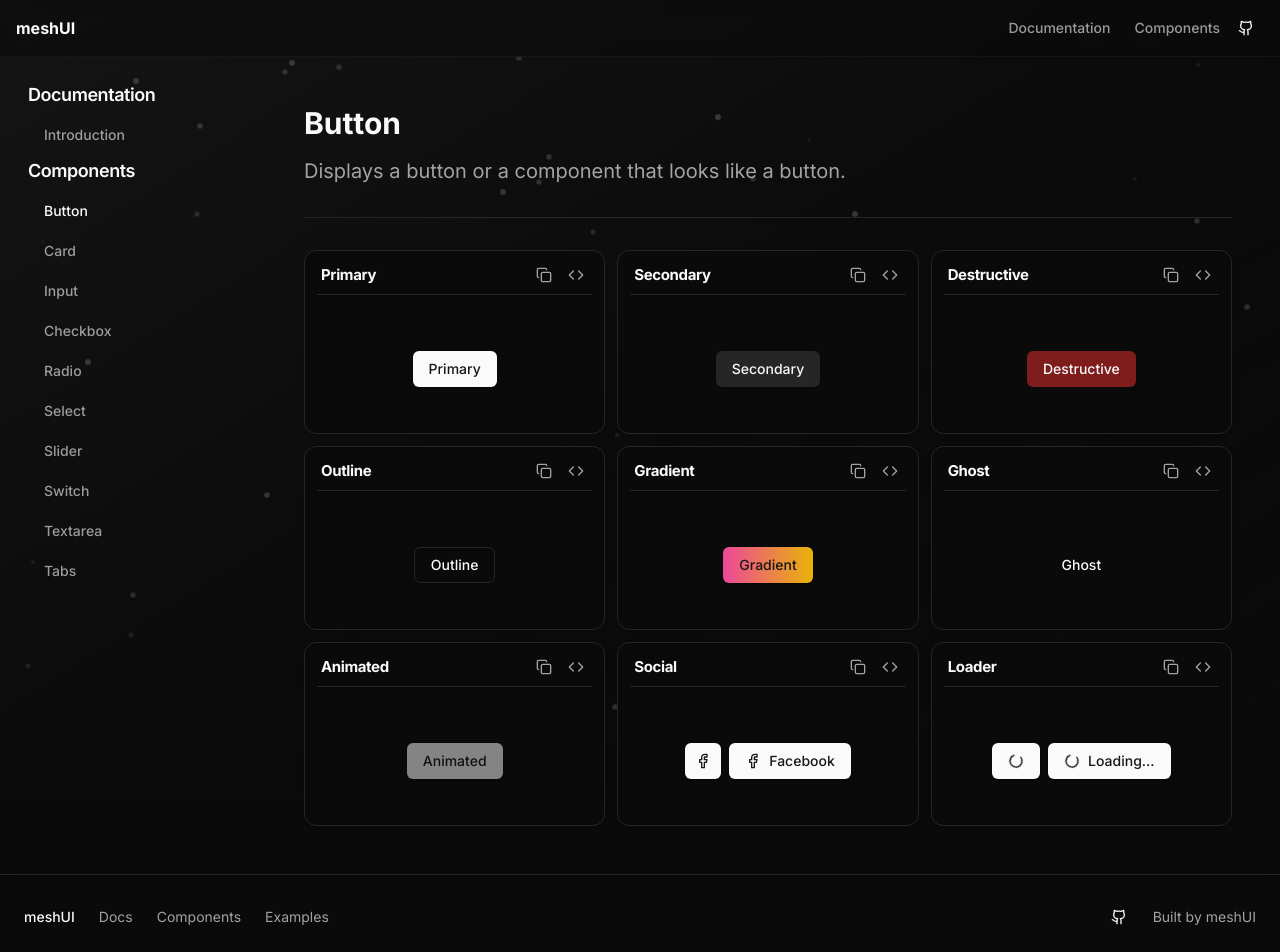
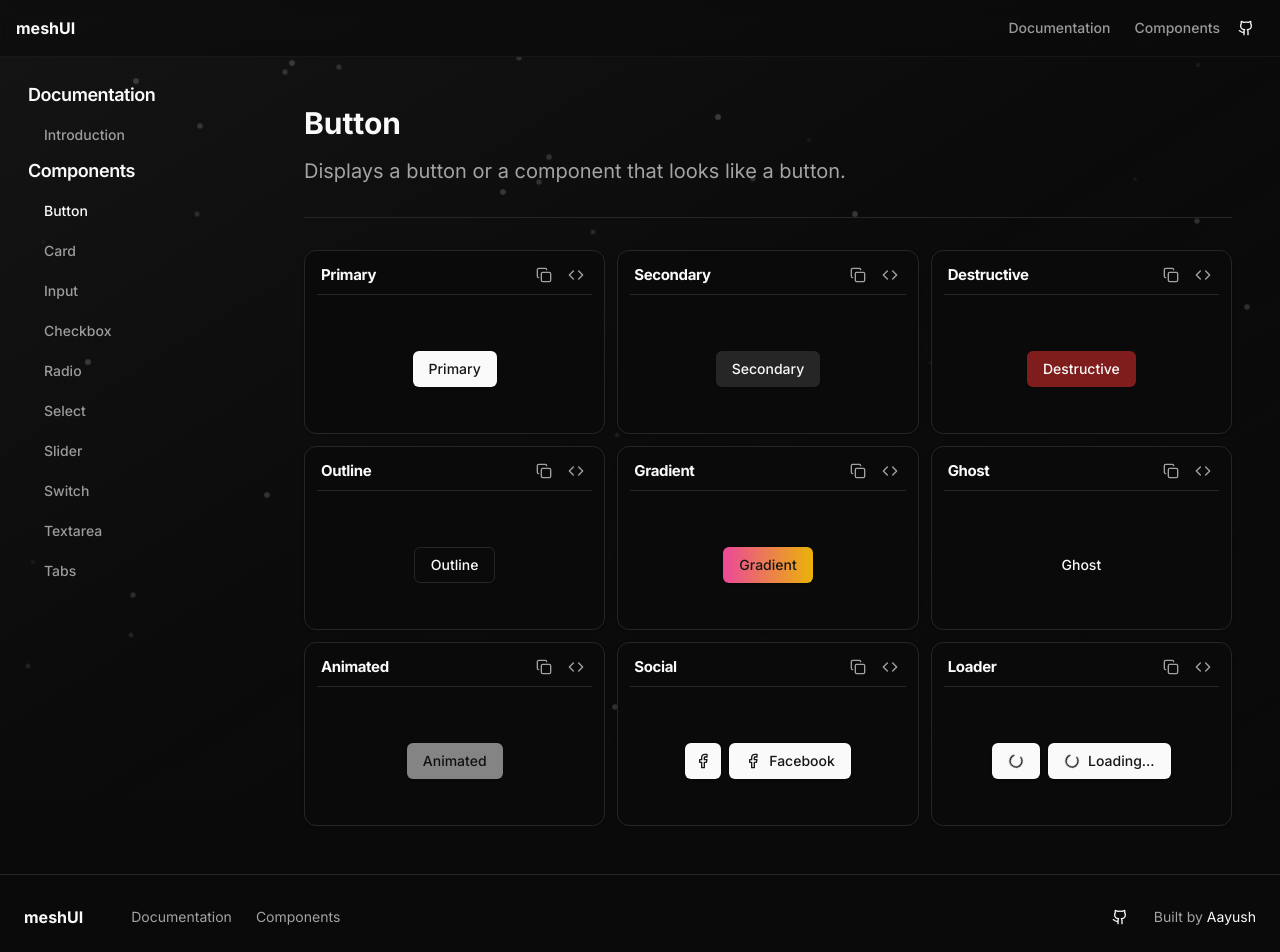
Before and after one commit to devAaus/project-m, a Next.js app: page /docs/components/buttons in a window 1280 px wide. Shown: the top 952 px of the page. Built offline with nearby package versions, Linux system fonts and the light colour scheme.

Commit message:
code update

```diff
--- a/src/components/base/footer.tsx
+++ b/src/components/base/footer.tsx
@@ -1,35 +1,39 @@
 import Link from "next/link"
-import { Button } from "@/components/ui/button"
-import { Github } from "lucide-react"
+import { GithubButton } from "@/components/ui/button"
+
+const navlinks = [
+   { href: '/docs', label: 'Documentation' },
+   { href: '/docs/components', label: 'Components' },
+]
 
 export default function Footer() {
    return (
       <footer className="border-t bg-background/95 backdrop-blur supports-[backdrop-filter]:bg-background/60">
          <div className="mx-auto max-w-7xl px-6 py-6 flex flex-col sm:flex-row items-center justify-between">
             <div className="flex items-center gap-6">
-               <Link href="/" className="text-sm font-medium">
-                  meshUI
+               <Link className="mr-6 flex items-center space-x-2" href="/">
+                  <span className=" font-bold inline-block">meshUI</span>
                </Link>
                <nav className="flex gap-6">
-                  <Link href="/docs" className="text-sm text-muted-foreground hover:text-foreground">
-                     Docs
-                  </Link>
-                  <Link href="/components" className="text-sm text-muted-foreground hover:text-foreground">
-                     Components
-                  </Link>
-                  <Link href="/examples" className="text-sm text-muted-foreground hover:text-foreground">
-                     Examples
-                  </Link>
+                  {navlinks.map(({ href, label }) => (
+                     <Link
+                        key={href}
+                        href={href}
+                        className="text-sm text-muted-foreground hover:text-foreground"
+                     >
+                        {label}
+                     </Link>
+                  ))}
                </nav>
             </div>
             <div className="flex items-center gap-4 mt-4 sm:mt-0">
-               <Button variant="ghost" size="icon" asChild>
-                  <Link href="https://github.com">
-                     <Github className="h-4 w-4" />
-                     <span className="sr-only">GitHub</span>
+               <GithubButton />
+               <p className="text-sm text-muted-foreground">
+                  Built by {' '}
+                  <Link href='https://aayush-ghimire.com.np/' target="_blank" className="text-foreground hover:underline">
+                     Aayush
                   </Link>
-               </Button>
-               <p className="text-sm text-muted-foreground">Built by meshUI</p>
+               </p>
             </div>
          </div>
       </footer>
--- a/src/components/base/home/hero.tsx
+++ b/src/components/base/home/hero.tsx
@@ -71,7 +71,7 @@ export default function Hero() {
                         <ArrowRight className="ml-2 h-4 w-4 transition-transform group-hover:translate-x-1" />
                      </Button>
                   </Link>
-                  <Link href="/">
+                  <Link href="https://github.com/devAaus/project-m" target="_blank">
                      <Button size="lg" variant="outline" className="group">
                         <GithubIcon className="transition-transform group-hover:animate-pulse" />
                         GitHub
--- a/src/components/base/navbar.tsx
+++ b/src/components/base/navbar.tsx
@@ -1,11 +1,10 @@
 "use client"
 
 import Link from 'next/link'
-import { Button } from "@/components/ui/button"
-import { Github } from 'lucide-react'
+import { GithubButton } from "@/components/ui/button"
 import { usePathname } from 'next/navigation'
 
-const links = [
+const navlinks = [
    { href: '/docs', label: 'Documentation' },
    { href: '/docs/components', label: 'Components' },
 ]
@@ -22,7 +21,7 @@ export default function Navbar() {
             </div>
             <div className="flex flex-1 items-center justify-between space-x-2 md:justify-end">
                <nav className="flex items-center space-x-6 text-sm font-medium">
-                  {links.map(({ href, label }) => (
+                  {navlinks.map(({ href, label }) => (
                      <Link
                         key={href}
                         href={href}
@@ -36,10 +35,7 @@ export default function Navbar() {
                   ))}
                </nav>
                <div className="flex items-center space-x-2">
-                  <Button variant="ghost" size="icon" className='group'>
-                     <Github className="h-5 w-5 transition-transform group-hover:animate-pulse" />
-                     <span className="sr-only">GitHub</span>
-                  </Button>
+                  <GithubButton />
                </div>
             </div>
          </div>
--- a/src/components/ui/button.tsx
+++ b/src/components/ui/button.tsx
@@ -3,6 +3,8 @@ import { Slot } from "@radix-ui/react-slot"
 import { cva, type VariantProps } from "class-variance-authority"
 
 import { cn } from "@/lib/utils"
+import Link from "next/link"
+import { Github } from "lucide-react"
 
 const buttonVariants = cva(
   "inline-flex items-center justify-center gap-2 whitespace-nowrap rounded-md text-sm font-medium transition-colors focus-visible:outline-none focus-visible:ring-1 focus-visible:ring-ring disabled:pointer-events-none disabled:opacity-50 [&_svg]:pointer-events-none [&_svg]:size-4 [&_svg]:shrink-0",
@@ -36,7 +38,7 @@ const buttonVariants = cva(
 
 export interface ButtonProps
   extends React.ButtonHTMLAttributes<HTMLButtonElement>,
-    VariantProps<typeof buttonVariants> {
+  VariantProps<typeof buttonVariants> {
   asChild?: boolean
 }
 
@@ -54,4 +56,18 @@ const Button = React.forwardRef<HTMLButtonElement, ButtonProps>(
 )
 Button.displayName = "Button"
 
-export { Button, buttonVariants }
+const GithubButton = () => {
+  return (
+    <Link href='https://github.com/devAaus/project-m' target="_blank">
+      <Button variant="ghost" size="icon" className='group'>
+        <Github className="h-5 w-5 transition-transform group-hover:animate-pulse" />
+        <span className="sr-only">GitHub</span>
+      </Button>
+    </Link>
+
+
+  )
+}
+
+
+export { Button, buttonVariants, GithubButton }
```
